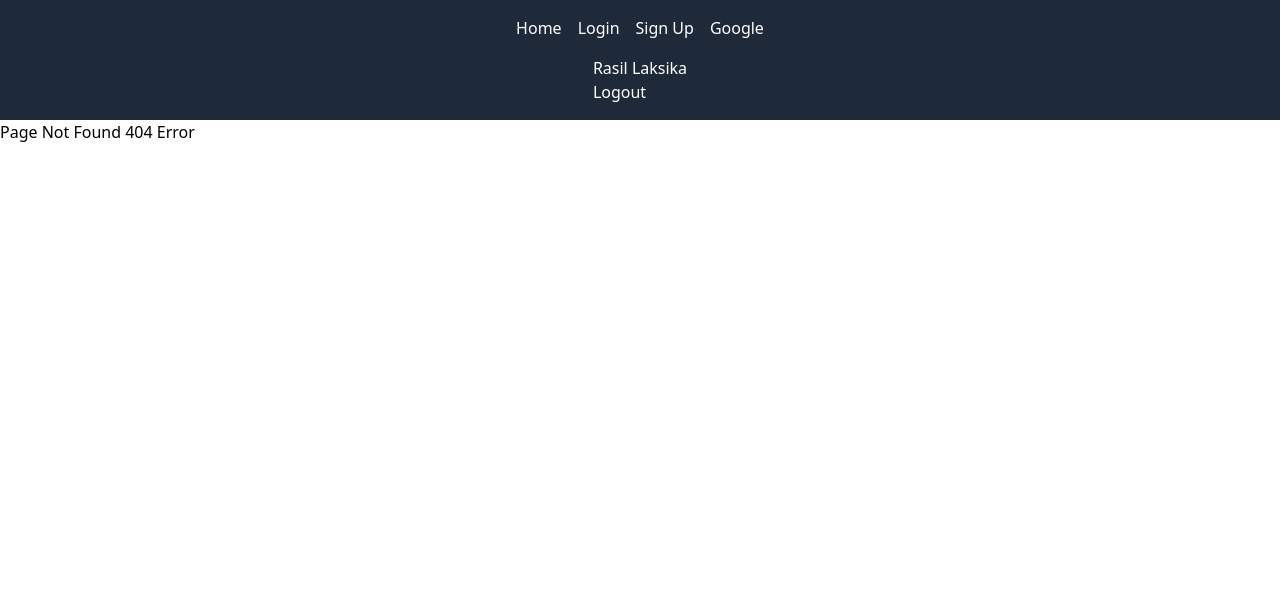
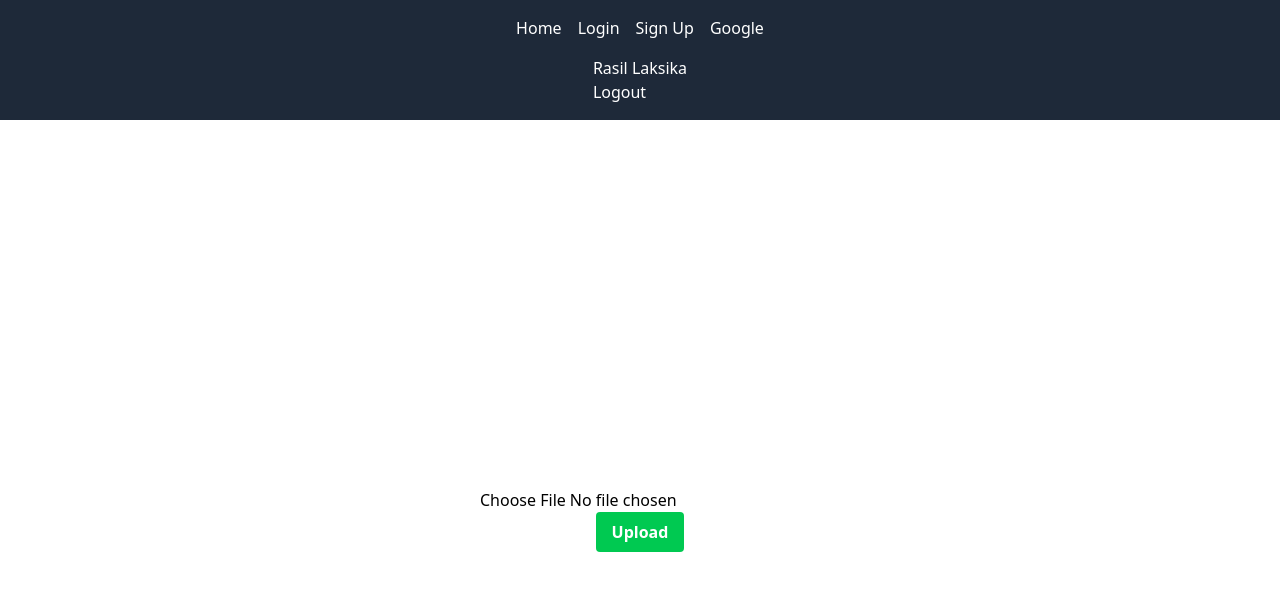
Before and after one commit to KDRLaksika/cbc-frontend, a React (Vite) app: page /testing2 in a window 1280 px wide. Before the commit this address had no page. Shown: the top 590 px of the page. Built offline with nearby package versions, Linux system fonts and the light colour scheme.

Commit message:
Create mediaUpload.jsx and textPage2.jsx

```diff
--- a/package.json
+++ b/package.json
@@ -10,6 +10,7 @@
     "preview": "vite preview"
   },
   "dependencies": {
+    "@supabase/supabase-js": "^2.49.4",
     "@tailwindcss/vite": "^4.1.4",
     "axios": "^1.9.0",
     "react": "^19.0.0",
--- a/src/App.jsx
+++ b/src/App.jsx
@@ -8,6 +8,7 @@ import AdminPage from './pages/adminPage'
 import TestPage from './pages/testPage'
 import { Toaster } from 'react-hot-toast'
 import RegisterPage from './pages/register'
+import TestPage2 from './pages/testPage2'
 
 function App() {
 
@@ -22,6 +23,7 @@ function App() {
       <Route path="/signup" element={<RegisterPage />} />
       <Route path="/admin/*" element={<AdminPage />} />
       <Route path="/testing" element={<TestPage />} />
+      <Route path="/testing2" element={<TestPage2 />} />
       <Route path="/*" element={<h1>Page Not Found 404 Error</h1>} />
     </Routes>
    </div>
@@ -30,3 +32,7 @@ function App() {
 }
 
 export default App
+
+
+//https://nsqamuhdendvtakberya.supabase.co
+//eyJhbGciOiJIUzI1NiIsInR5cCI6IkpXVCJ9.eyJpc3MiOiJzdXBhYmFzZSIsInJlZiI6Im5zcWFtdWhkZW5kdnRha2JlcnlhIiwicm9sZSI6ImFub24iLCJpYXQiOjE3NDY4MzY0NzAsImV4cCI6MjA2MjQxMjQ3MH0.W0ondifODnrQDTAT4A8uLWBdGNKzOeN53jvLuS_va6M
--- /dev/null
+++ b/src/pages/testPage2.jsx
@@ -0,0 +1,28 @@
+import { useState } from 'react';
+import mediaUpload from '../utils/mediaUpload';
+
+export default function TestPage2() {
+
+    const [image, setImage] = useState(null);
+
+    async function filesUpload() {
+        try {
+            const res = await mediaUpload(image);
+            console.log(res);
+        } catch (error) {
+            console.log(error);
+        }
+    }
+
+    return (
+        <div className="w-full h-screen flex justify-center items-center flex-col">
+            <input type="file" className="file-input file-input-bordered w-full max-w-xs" onChangeCapture={
+                (e) => {
+                    setImage(e.target.files[0]);
+                }
+            } />
+            <button onClick={filesUpload} className="bg-green-500 text-white font-bold py-2 px-4 rounded">Upload</button>
+
+        </div>
+    )
+}
--- /dev/null
+++ b/src/utils/mediaUpload.jsx
@@ -0,0 +1,31 @@
+import { createClient } from "@supabase/supabase-js";
+
+const url = "https://nsqamuhdendvtakberya.supabase.co";
+const key = "eyJhbGciOiJIUzI1NiIsInR5cCI6IkpXVCJ9.eyJpc3MiOiJzdXBhYmFzZSIsInJlZiI6Im5zcWFtdWhkZW5kdnRha2JlcnlhIiwicm9sZSI6ImFub24iLCJpYXQiOjE3NDY4MzY0NzAsImV4cCI6MjA2MjQxMjQ3MH0.W0ondifODnrQDTAT4A8uLWBdGNKzOeN53jvLuS_va6M";
+
+const supabase = createClient(url, key);
+
+export default async function mediaUpload(file) {
+    if (file == null) {
+        throw new Error("No file selected");
+    }
+
+    const timestamp = new Date().getTime();
+    const newName = timestamp + file.name;
+
+    try {
+        await supabase.storage.from('images').upload(newName, file, {
+            upsert: true,
+            cacheControl: '3600',
+        });
+
+        const { data } = supabase.storage.from('images').getPublicUrl(newName);
+        if (!data || !data.publicUrl) {
+            throw new Error("Error retrieving public URL");
+        }
+
+        return data.publicUrl;
+    } catch (error) {
+        throw new Error("Error uploading file");
+    }
+}
```
Also changed, not shown: 1 other file (tests, documents, lock files or other folders).
